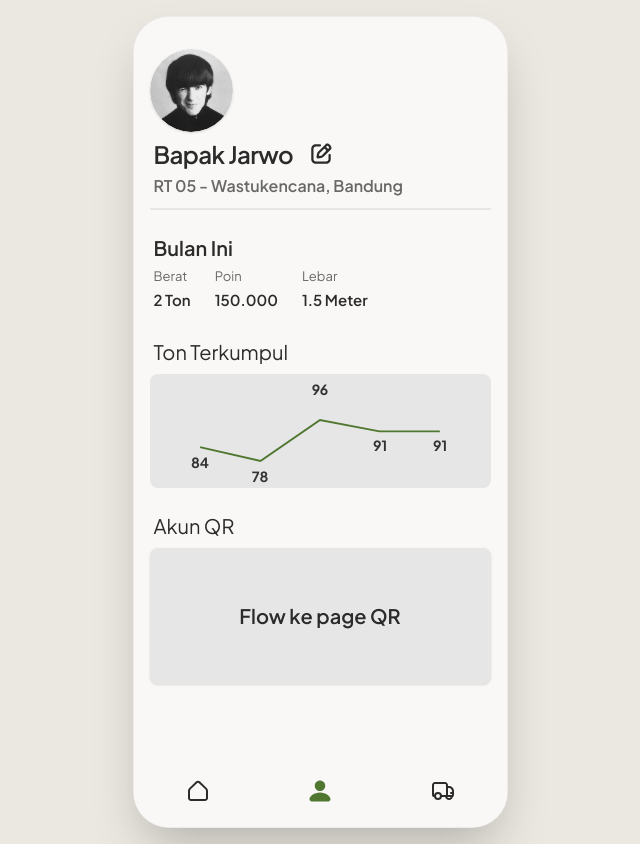
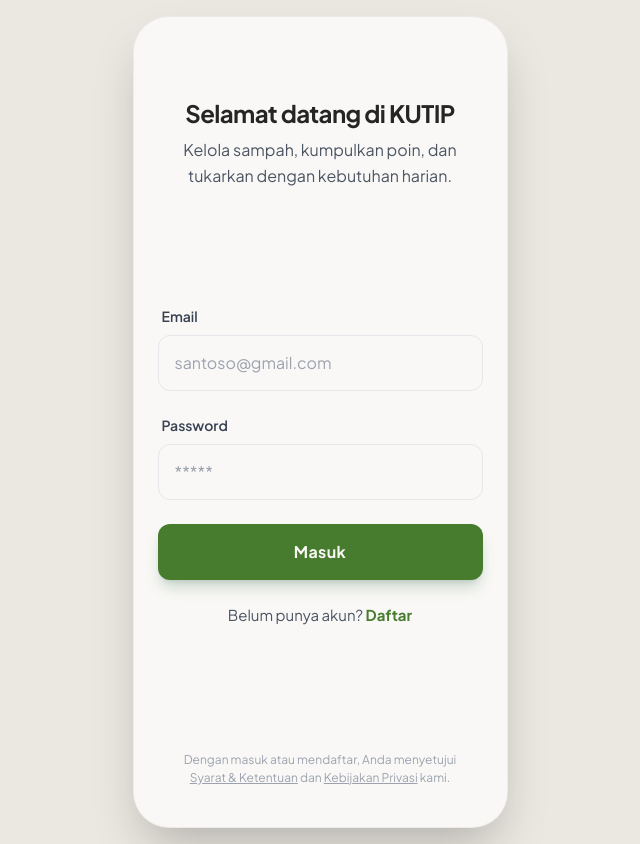
Before and after one commit to KenGadhira/kutip, a Next.js app: page / in a window 1280 px wide. Shown: the whole page, without its empty margins (320-960 px from the left). Built offline with nearby package versions, Linux system fonts and the light colour scheme.

Commit message:
feat(auth): add login flow and remove local storage persistence

```diff
--- a/app/layout.tsx
+++ b/app/layout.tsx
@@ -28,7 +28,10 @@ export default function RootLayout({
       lang="id"
       className={`${plusJakartaSans.variable} h-full antialiased`}
     >
-      <body className="min-h-full flex items-center justify-center p-0 sm:p-4">
+      <body
+        suppressHydrationWarning
+        className="min-h-full flex items-center justify-center p-0 sm:p-4"
+      >
         <SplashScreen />
         {children}
         <Analytics />
--- /dev/null
+++ b/app/login/page.tsx
@@ -0,0 +1,11 @@
+import type { Metadata } from "next";
+import LoginAuthLayer from "@/components/LoginAuthLayer";
+
+export const metadata: Metadata = {
+  title: "Kutip - Masuk",
+  description: "Aplikasi Kutip - Masuk Akun",
+};
+
+export default function LoginPage() {
+  return <LoginAuthLayer standalone />;
+}
--- a/app/page.tsx
+++ b/app/page.tsx
@@ -1,12 +1,12 @@
-import ProfileLayer from "@/components/ProfileLayer";
+import LoginAuthLayer from "@/components/LoginAuthLayer";
 import type { Metadata } from "next";
 
 export const metadata: Metadata = {
   title: "Kutip",
-  description: "Coming Soon",
+  description: "Kelola sampah, kumpulkan poin, dan tukarkan dengan kebutuhan harian.",
 };
 
 export default function Home() {
   // ponytail: static coming soon page; add newsletter or auth when launch ready
-  return <ProfileLayer />;
+  return <LoginAuthLayer />;
 }
--- /dev/null
+++ b/components/LoginAuthLayer.tsx
@@ -0,0 +1,208 @@
+"use client";
+
+import { useState } from "react";
+import { useRouter } from "next/navigation";
+import { motion } from "motion/react";
+
+interface LoginAuthLayerProps {
+  standalone?: boolean;
+  onLogin?: (data: { email: string }) => void;
+}
+
+// ponytail: mock login flow; swap with real auth provider (NextAuth/Clerk/Supabase) when backend ready
+export default function LoginAuthLayer({
+  standalone = true,
+  onLogin,
+}: LoginAuthLayerProps) {
+  const router = useRouter();
+  const [email, setEmail] = useState("");
+  const [password, setPassword] = useState("");
+  const [loading, setLoading] = useState(false);
+
+  const handleSubmit = (e: React.FormEvent) => {
+    e.preventDefault();
+    setLoading(true);
+
+    const targetEmail = email.trim() || "santoso@gmail.com";
+
+    if (onLogin) {
+      onLogin({ email: targetEmail });
+    } else if (standalone) {
+      router.push("/profile");
+    }
+  };
+
+  return (
+    <motion.div
+      initial={{ opacity: 0 }}
+      animate={{ opacity: 1 }}
+      transition={{ duration: 0.35, ease: "easeOut" }}
+      className="w-full sm:max-w-[375px] h-screen sm:h-[812px] bg-[#f9f8f6] sm:rounded-[36px] sm:shadow-2xl overflow-y-auto flex flex-col justify-between relative mx-auto select-none border border-black/5"
+      data-node-id="191:65"
+      data-name="Login & Auth Flow"
+    >
+      <div
+        className="flex flex-col h-full justify-between p-6 w-full max-w-[375px] mx-auto min-h-[720px]"
+        data-node-id="191:66"
+        data-name="Container"
+      >
+        {/* Header Section */}
+        <header
+          className="pt-10 sm:pt-14 flex flex-col items-center text-center gap-2"
+          data-node-id="191:67"
+          data-name="Up"
+        >
+          <div
+            className="flex flex-col items-center gap-2 w-full"
+            data-node-id="191:72"
+            data-name="Container"
+          >
+            <h1
+              className="text-[24px] font-bold text-[#252525] leading-[32px] tracking-tight"
+              data-node-id="191:74"
+            >
+              Selamat datang di KUTIP
+            </h1>
+            <p
+              className="text-[16px] font-normal text-[#4b5563] leading-[26px] max-w-[300px]"
+              data-node-id="191:76"
+            >
+              Kelola sampah, kumpulkan poin, dan
+              <br />
+              tukarkan dengan kebutuhan harian.
+            </p>
+          </div>
+        </header>
+
+        {/* Form Section */}
+        <form
+          onSubmit={handleSubmit}
+          className="flex flex-col gap-6 my-auto pt-6 pb-4 w-full"
+          data-node-id="191:77"
+          data-name="Container"
+        >
+          {/* Email Field */}
+          <div
+            className="flex flex-col gap-2 w-full"
+            data-node-id="191:78"
+            data-name="Container"
+          >
+            <label
+              htmlFor="email"
+              className="text-[14px] font-semibold text-[#374151] px-1"
+              data-node-id="191:79"
+            >
+              Email
+            </label>
+            <div
+              className="w-full"
+              data-node-id="191:80"
+              data-name="Container"
+            >
+              <input
+                id="email"
+                type="text"
+                value={email}
+                onChange={(e) => setEmail(e.target.value)}
+                placeholder="santoso@gmail.com"
+                className="w-full h-[56px] px-4 rounded-[12px] border border-[#e5e7eb] bg-[#f9f8f6] text-[16px] text-[#252525] placeholder:text-[#9ca3af] outline-none focus:border-[#477c2e] focus:ring-1 focus:ring-[#477c2e] transition"
+                data-node-id="191:81"
+                data-name="Input"
+              />
+            </div>
+          </div>
+
+          {/* Password Field */}
+          <div
+            className="flex flex-col gap-2 w-full"
+            data-node-id="191:84"
+            data-name="Container"
+          >
+            <label
+              htmlFor="password"
+              className="text-[14px] font-semibold text-[#374151] px-1"
+              data-node-id="191:85"
+            >
+              Password
+            </label>
+            <div
+              className="w-full"
+              data-node-id="191:86"
+              data-name="Container"
+            >
+              <input
+                id="password"
+                type="password"
+                value={password}
+                onChange={(e) => setPassword(e.target.value)}
+                placeholder="*****"
+                className="w-full h-[56px] px-4 rounded-[12px] border border-[#e5e7eb] bg-[#f9f8f6] text-[16px] text-[#252525] placeholder:text-[#9ca3af] outline-none focus:border-[#477c2e] focus:ring-1 focus:ring-[#477c2e] transition"
+                data-node-id="191:87"
+                data-name="Input"
+              />
+            </div>
+          </div>
+
+          {/* Masuk Button */}
+          <button
+            type="submit"
+            disabled={loading}
+            className="w-full h-[56px] rounded-[12px] bg-[#477c2e] hover:bg-[#3d6927] text-[#f9f8f6] font-bold text-[16px] tracking-wide shadow-[0px_10px_15px_-3px_rgba(20,83,45,0.2),0px_4px_6px_-4px_rgba(20,83,45,0.2)] flex items-center justify-center transition cursor-pointer active:scale-[0.99] disabled:opacity-70"
+            data-node-id="191:101"
+            data-name="Button"
+          >
+            <span data-node-id="191:103">
+              {loading ? "Memproses..." : "Masuk"}
+            </span>
+          </button>
+
+          {/* Signup Link */}
+          <div
+            className="flex items-center justify-center text-[15px] text-[#4b5563]"
+            data-node-id="191:104"
+            data-name="Container"
+          >
+            <span data-node-id="191:105">
+              Belum punya akun?{" "}
+              <button
+                type="button"
+                onClick={handleSubmit}
+                className="font-bold text-[#477c2e] hover:underline cursor-pointer"
+              >
+                Daftar
+              </button>
+            </span>
+          </div>
+        </form>
+
+        {/* Footer Disclaimer */}
+        <footer
+          className="pb-4 pt-4 flex flex-col items-center text-center text-[12px] text-[#9ca3af] leading-[18px]"
+          data-node-id="191:106"
+          data-name="Container"
+        >
+          <p data-node-id="191:108">
+            Dengan masuk atau mendaftar, Anda menyetujui
+            <br />
+            <a
+              href="#"
+              onClick={(e) => e.preventDefault()}
+              className="underline hover:text-[#4b5563]"
+            >
+              Syarat & Ketentuan
+            </a>{" "}
+            dan{" "}
+            <a
+              href="#"
+              onClick={(e) => e.preventDefault()}
+              className="underline hover:text-[#4b5563]"
+            >
+              Kebijakan Privasi
+            </a>{" "}
+            kami.
+          </p>
+        </footer>
+      </div>
+    </motion.div>
+  );
+}
```
Also changed, not shown: 1 other file (tests, documents, lock files or other folders).
